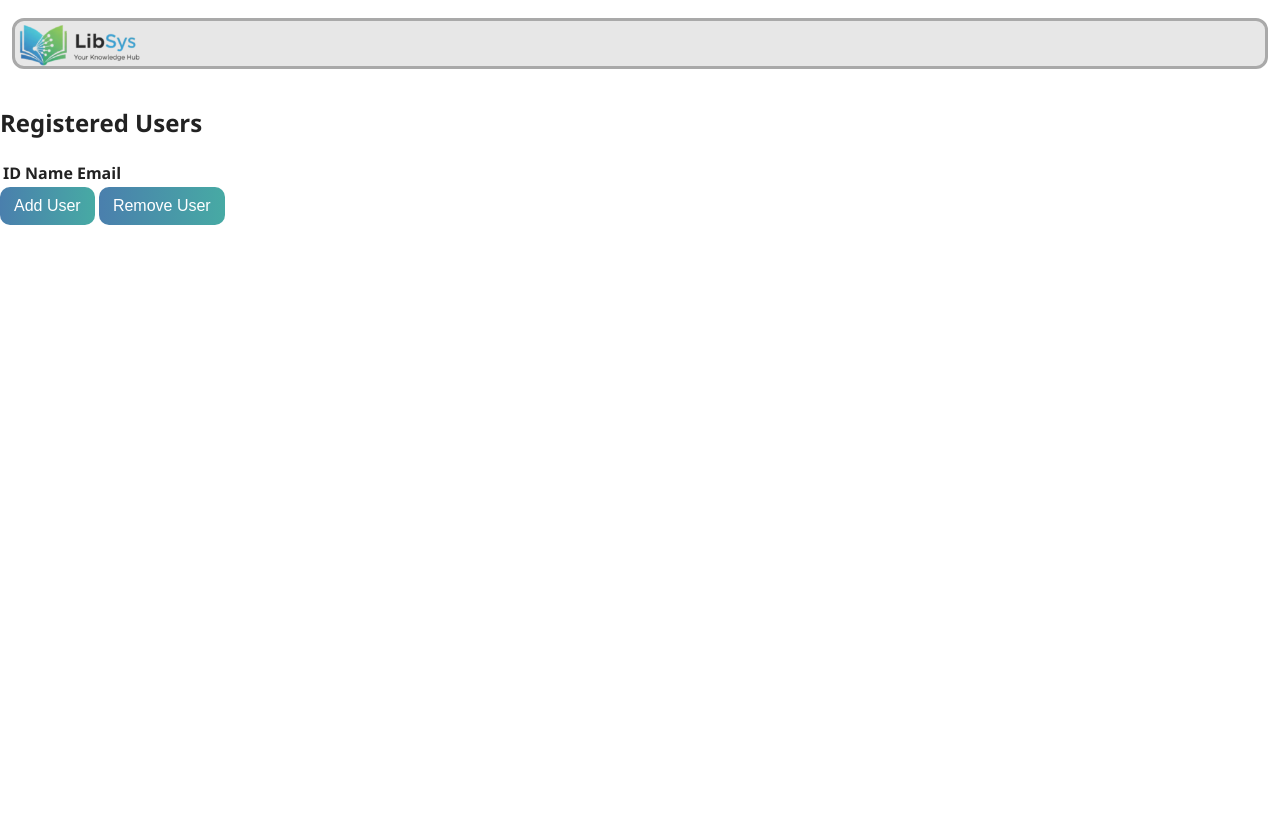
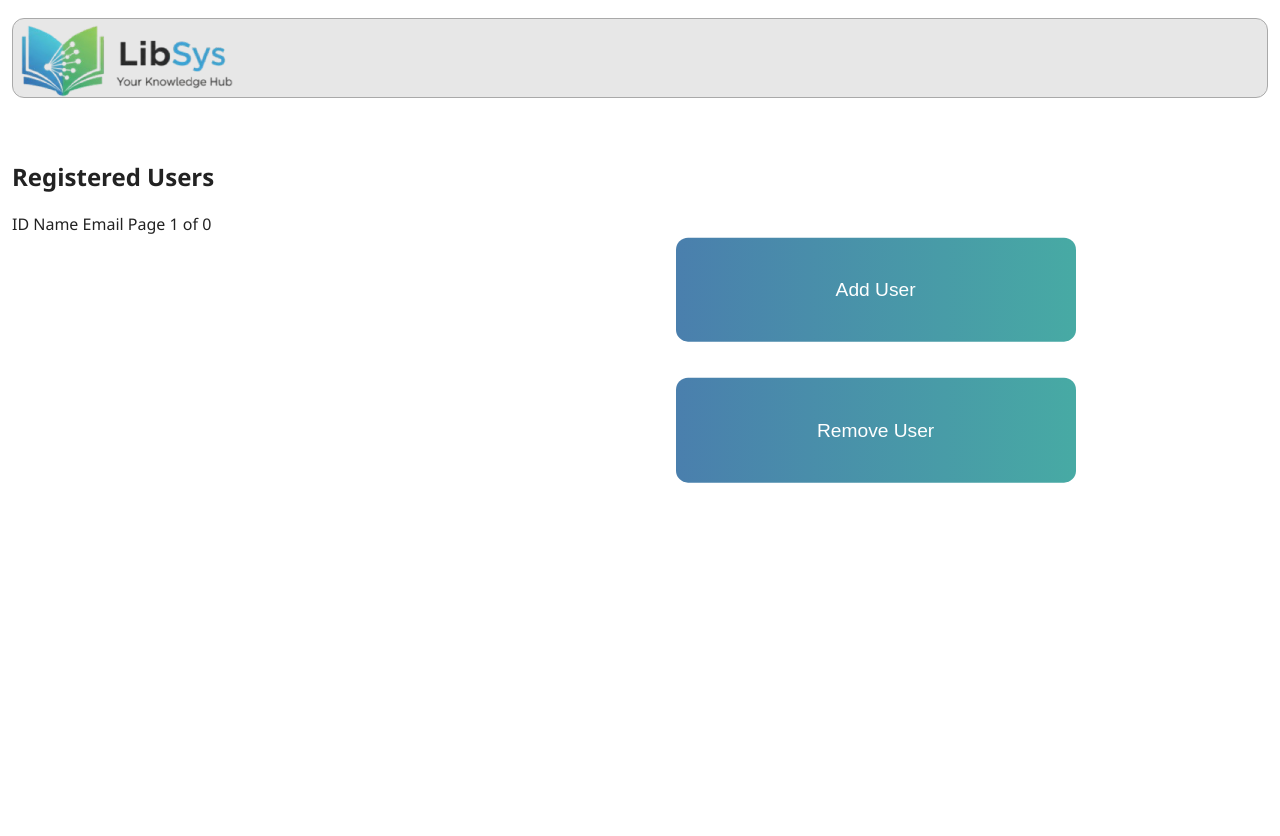
Before and after one commit to YeronF/LibSys, a Flask app: page /librarian/users in a window 1280 px wide. Before the commit the page ends 225 px from the top, so only its background shows below. Run offline with Flask 3, Linux system fonts and the light colour scheme; lists and menus that the app fills with data are empty.

Commit message:
[fix] - styling [add] - pagination (Users)

```diff
--- a/app.py
+++ b/app.py
@@ -1,5 +1,6 @@
 from flask import Flask, render_template, request, url_for
 from models import User, Book, Rentals
+import math
 
 app = Flask(__name__)
 
@@ -41,7 +42,19 @@ def user():
 @app.route('/librarian/users', methods=["GET"])
 def librarian_users():
     users = User.all()
-    return render_template("librarian/users.html", users=users)
+    per_page = 10
+    page = int(request.args.get('page', 1))
+    users, total_pages = paginate_items(users, page, per_page)
+    return render_template("librarian/users.html", users=users, page=page, total_pages=total_pages)
+
+def paginate_items(items, page, per_page):
+    total_items = len(items)
+    total_pages = (total_items + per_page - 1) // per_page
+    if page < 1 or page > total_pages:
+        return [], total_pages
+    start = (page - 1) * per_page
+    end = start + per_page
+    return items[start:end], total_pages
 
 @app.route('/user/book', methods=["GET"])
 def user_book():
@@ -136,7 +149,12 @@ def librarian_add_user():
             'password': password,
             'role': role
         })
-        return render_template("librarian/users.html", users=User.all())
+
+        users = User.all()
+        per_page = 10
+        page = int(request.args.get('page', 1))
+        users, total_pages = paginate_items(users, page, per_page)
+        return render_template("librarian/users.html", users=users, page=page, total_pages=total_pages)
     else:
         return render_template("librarian/adduser.html")
 
@@ -147,7 +165,11 @@ def librarian_remove_user():
         user = User.get(user_id)
         if user:
             User.remove(user)
-            return render_template("librarian/users.html", users=User.all())
+            users = User.all()
+            per_page = 10
+            page = int(request.args.get('page', 1))
+            users, total_pages = paginate_items(users, page, per_page)
+            return render_template("librarian/users.html", users=users, page=page, total_pages=total_pages)
         return f"User with ID {user_id} not found."
     else:
         return render_template("librarian/removeuser.html")
--- a/static/css/style.css
+++ b/static/css/style.css
@@ -50,7 +50,6 @@ header {
     max-width: 220px;
     width: min(30%, 220px);
     height: auto;
-    margin: 0 auto;
 }
 
 
@@ -74,6 +73,8 @@ header {
 main {
     width: 100%;
     min-height: calc(100vh - 88px);
+    padding: 16px 12px 32px 12px;
+    margin: 0 auto;
 }
 
 
@@ -206,9 +207,6 @@ button:hover,
     box-shadow: 0 6px 18px rgba(74, 127, 173, 0.14);
 }
 
-
-/* small helpers */
-
 .center {
     display: flex;
     justify-content: center;
@@ -220,9 +218,6 @@ button:hover,
     font-size: 0.9rem;
 }
 
-
-/* grid & lists */
-
 .bg {
     display: flex;
     flex-direction: row;
@@ -231,9 +226,6 @@ button:hover,
     flex-wrap: wrap;
 }
 
-
-/* preserve existing .gl style but tighten spacing */
-
 .gl {
     height: 6px;
     width: 40%;
@@ -241,9 +233,6 @@ button:hover,
     margin: 24px auto;
     border-radius: 6px;
 }
-
-
-/* keep librarian card styles but polished */
 
 .lb,
 .ub {
@@ -265,9 +254,6 @@ button:hover,
     background-color: #73D1FF;
 }
 
-
-/* tables, lists and dashboard helpers */
-
 .book_list {
     margin-top: 20px;
     width: 100%;
@@ -276,9 +262,6 @@ button:hover,
     padding: 12px;
     box-shadow: 0 4px 12px rgba(31, 38, 135, 0.06);
 }
-
-
-/* responsive tweaks */
 
 @media (max-width: 700px) {
     .logo-img,
@@ -461,20 +444,108 @@ header {
     border-radius: 12px;
     border-color: #A3A3A3;
     border-style: solid;
+    border-width: 1px;
+    margin-bottom: 8px;
+    text-align: center;
 }
 
-.button1 {
-    background-color: red;
+.uddiv {
+    background-color: #E6E6E6;
+    opacity: 0.93;
+    border-radius: 12px;
+    border-color: #A3A3A3;
+    border-style: solid;
+    border-width: 1px;
+    margin-bottom: 8px;
+    text-align: center;
+    width: 800px;
 }
 
 .book_list {
     margin-top: 20px;
+    row-gap: 12px;
     width: 100%;
     border-radius: 12px;
+    margin-left: 20px;
 }
 
 .centered {
-    display: flexbox;
-    justify-content: center;
+    max-width: 1100px;
+    margin: 20px auto;
+    padding: 20px;
+    box-sizing: border-box;
+}
+
+.centered .button1,
+.centered .button2,
+.centered .button3 {
+    display: block;
+    width: 100%;
+    max-width: 1000px;
+    margin: 12px auto;
+    box-sizing: border-box;
+    flex: 50%;
+    padding: 6%;
+    margin: 12px auto;
+    font-size: 1.2rem;
+    border-radius: 12px;
+    border: none;
+    background: linear-gradient(90deg, var(--primary-blue), var(--accent-teal));
+    color: #fff;
+}
+
+.button20,
+.button21 {
+    display: block;
+    width: 400px;
+    margin: 12px 6px;
+    box-sizing: border-box;
+    flex: 50%;
+    padding: 10%;
+    font-size: 1rem;
+    border-radius: 12px;
+    border: none;
+    background: linear-gradient(90deg, var(--primary-blue), var(--accent-teal));
+    color: #fff;
+    font-size: 1.2rem;
+}
+
+.right-column {
+    position: absolute;
+    right: 15.5%;
+    top: 45%;
+    transform: translateY(-50%);
+    display: flex;
+    flex-direction: column;
+    gap: 12px;
     align-items: center;
+    z-index: 20;
 }
+
+.g1 {
+    text-align: left;
+}
+
+.g2 {
+    text-align: center;
+}
+
+.g3 {
+    text-align: right;
+}
+
+.pagination {
+    text-align: center;
+    display: inline-block;
+}
+
+.pagination a.active {
+    background-color: var(--primary-blue);
+    color: #fff;
+}
+
+.pagination a:hover:not(.active) {
+    border: 1px solid var(--primary-blue);
+    margin: 0 4px;
+    border-radius: 8px;
+}
--- a/templates/dashbase.html
+++ b/templates/dashbase.html
@@ -10,13 +10,11 @@
 <body>
     <header>
         <div class="ddiv">
-            <img src="{{ url_for('static', filename='images/logo.png') }}" alt="LibSys Logo" style="margin-right: 5px; display: block; height: 10%; width: 10%;">
+            <img src="{{ url_for('static', filename='images/logo.png') }}" alt="LibSys Logo" class="logo-img">
         </div>
     </header>
     <main>
-        <div class="centered">
-            {% block content %}{% endblock %}
-        </div>
+        {% block content %}{% endblock %}
     </main>
 </body>
 
--- a/templates/librarian/users.html
+++ b/templates/librarian/users.html
@@ -1,29 +1,30 @@
 {% extends "dashbase.html" %} {% block content %}
 <div class="table-container">
     <h2>Registered Users</h2>
-    <table>
-        <thead>
     <tr>
-                <th class="g">ID</th>
-                <th class="g">Name</th>
-                <th class="g">Email</th>
+        <th class="g1">ID</th>
+        <th class="g2">Name</th>
+        <th class="g3">Email</th>
     </tr>
-        </thead>
-        <tbody>
     {% for user in users %} {% if user.role == 'Student' %}
     <tr>
-                <td class="g">{{ user.user_id }}</td>
-                <td class="g">{{ user.name }}</td>
-                <td class="g">{{ user.email }}</td>
+        <div class="uddiv">
+            <td><label class="g1" style="font-size: small;">{{ user.user_id }}</label></td>
+            <td><label class="g2" style="font-size: small;">{{ user.name }}</label></td>
+            <td><label class="g3" style="font-size: small; background-color: #E6E6E6;">{{ user.email }}</label></td>
+        </div>
     </tr>
     {% endif %} {% endfor %}
-        </tbody>
-    </table>
-    <button onclick="location.href='/librarian/users/adduser'">Add User</button>
-    <button onclick="location.href='/librarian/users/removeuser'">Remove User</button>
+    <div class="right-column">
+        <button onclick="location.href='/librarian/users/adduser'" , class="button20">Add User</button>
+        <button onclick="location.href='/librarian/users/removeuser'" , class="button21">Remove User</button>
     </div>
-</tr>
-</tbody>
-</table>
 
+    <div class="pagination">
+        {% if page > 1 %}
+        <a href="{{ url_for('librarian_users', page=page-1) }}">&laquo; Previous</a> {% endif %}
+        <span>Page {{ page }} of {{ total_pages }}</span> {% if page
+        < total_pages %} <a href="{{ url_for('librarian_users', page=page+1) }}">Next &raquo;</a>
+            {% endif %}
+    </div>
     {% endblock %}
```
Also changed, not shown: templates/librarian/Dashboard.html (+6 -3 lines), templates/librarian/books.html (+5 -2 lines). Lines whose indentation alone changed are shown as unchanged.
